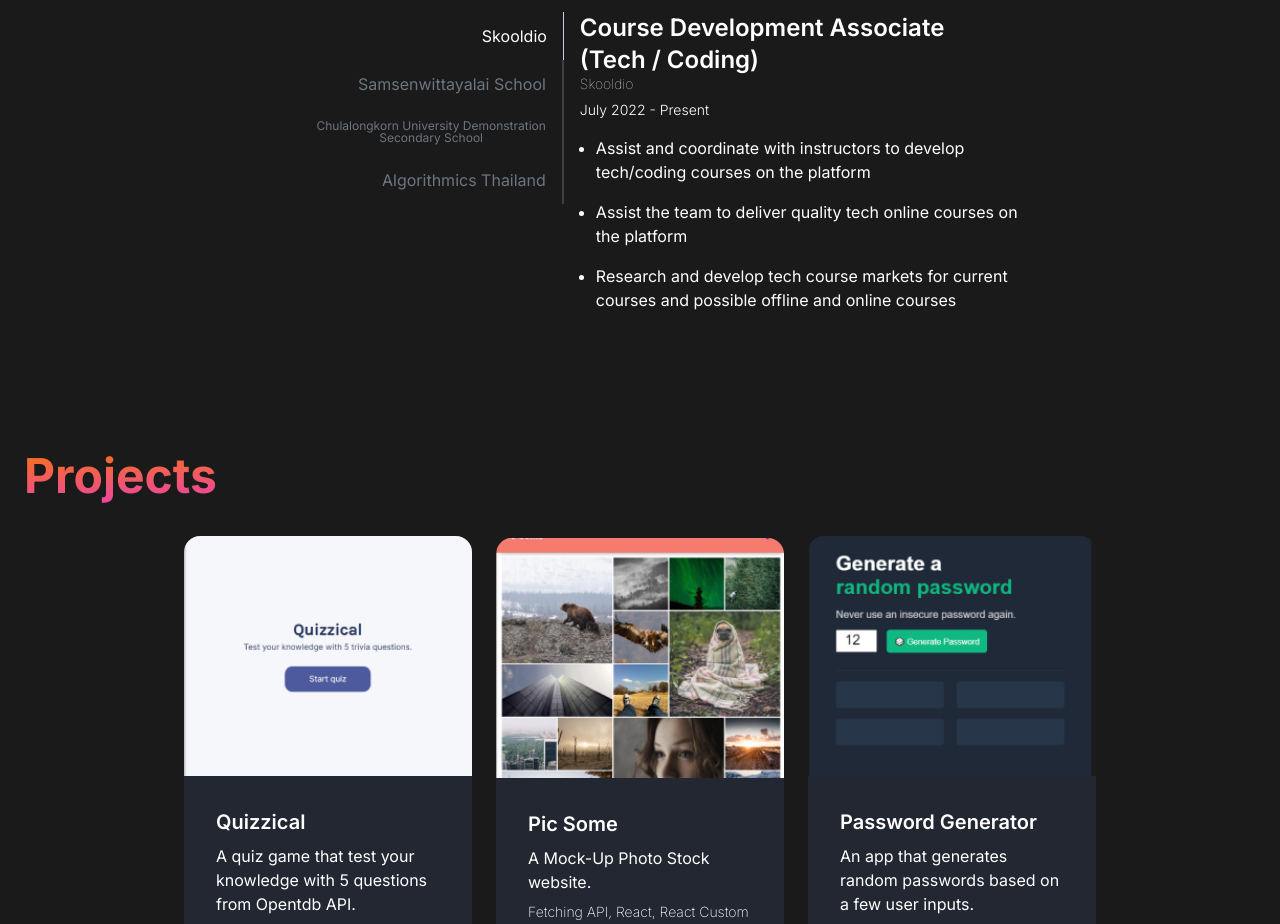
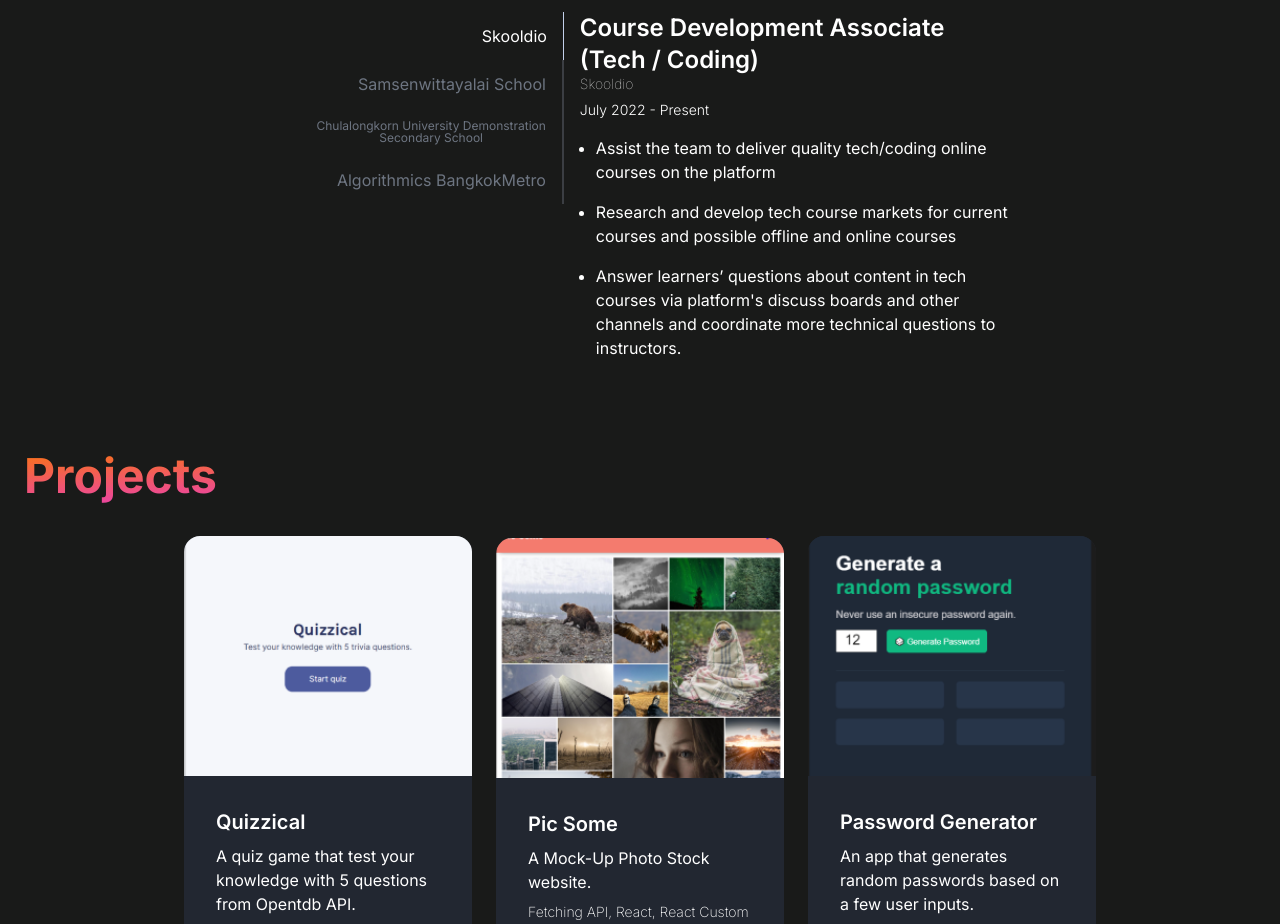
Before and after one commit to fronceee/web-dev-port, a React (Vite) app in the folder portfolio_2023/: page / in a window 1280 px wide. Shown: the part 1540-2464 px from the top of the page. Built offline with nearby package versions, Linux system fonts and the light colour scheme.

Commit message:
update info in experiences section

```diff
--- a/portfolio_2023/src/data/jobPlaces.js
+++ b/portfolio_2023/src/data/jobPlaces.js
@@ -4,9 +4,9 @@ const jobPlaces = [
       title: `Course Development Associate\n(Tech / Coding)`,
       time: 'July 2022 - Present',
       desc: [
-        'Assist and coordinate with instructors to develop tech/coding courses on the platform',
-        'Assist the team to deliver quality tech online courses on the platform',
-        'Research and develop tech course markets for current courses and possible offline and online courses']
+        'Assist the team to deliver quality tech/coding online courses on the platform',
+        'Research and develop tech course markets for current courses and possible offline and online courses',
+        "Answer learners’ questions about content in tech courses via platform's discuss boards and other channels and coordinate more technical questions to instructors.",]
       },
     {
       place: 'Samsenwittayalai School',
@@ -27,12 +27,13 @@ const jobPlaces = [
           'Teaching and Deliver both subjects in online format']
         },
       {
-        place: 'Algorithmics Thailand',
+        place: 'Algorithmics BangkokMetro',
         title: 'Part-Time Python Teacher',
         time: 'Dec 2020 - Present',
         desc: [
           'Teaching Python for kids aged 12 - 15 who had no pior coding background to be able to create simple coding projects',
-          'Adapt pre-planed lesson planing to suitable for learners each class ',
+          'Teach Python from basic syntax to complex concepts in programing such as OOP, Dictionary.',
+          'dapt pre-planned lessons to suitable for learners in each class.',
         ]
         }
   ]
--- a/portfolio_2023/vite.config.js
+++ b/portfolio_2023/vite.config.js
@@ -5,6 +5,6 @@ import react from '@vitejs/plugin-react'
 export default defineConfig({
   plugins: [react()],
   server: {
-    host: true
+    host: false
   }
 })
```
